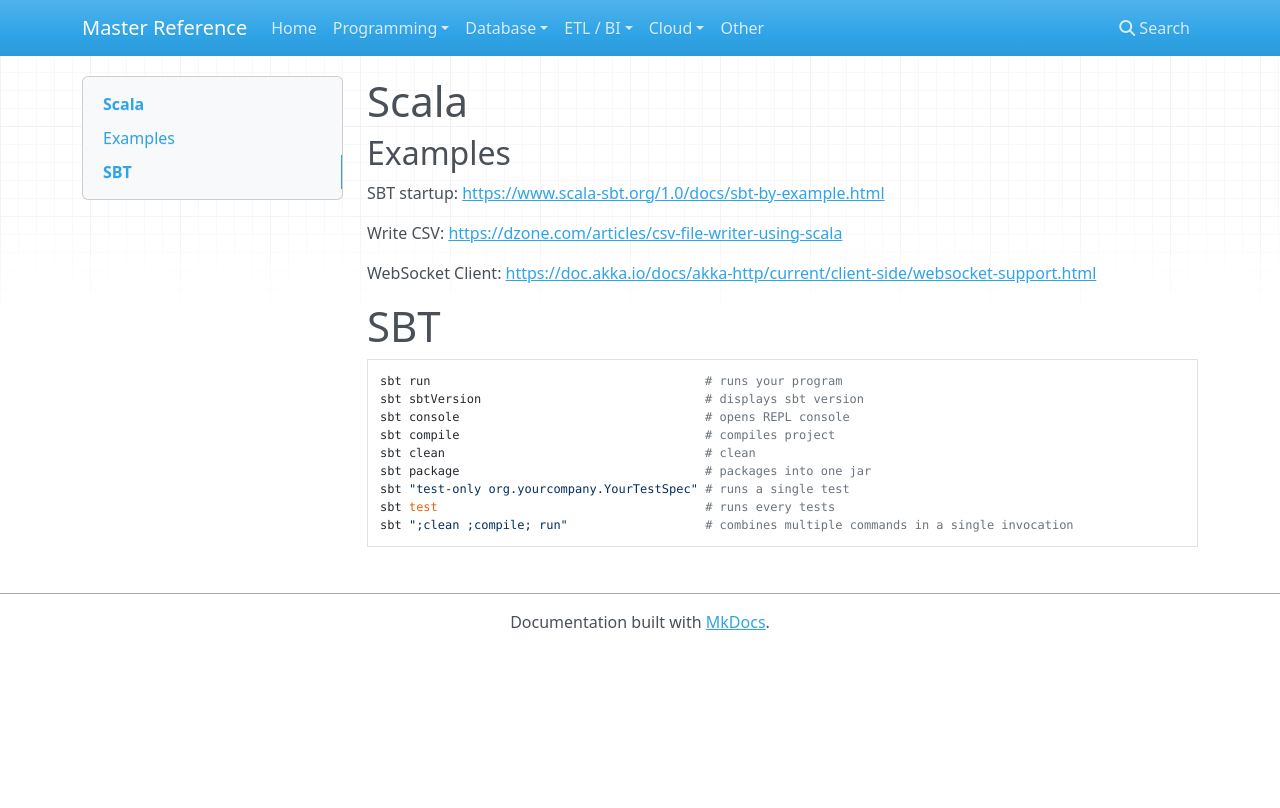
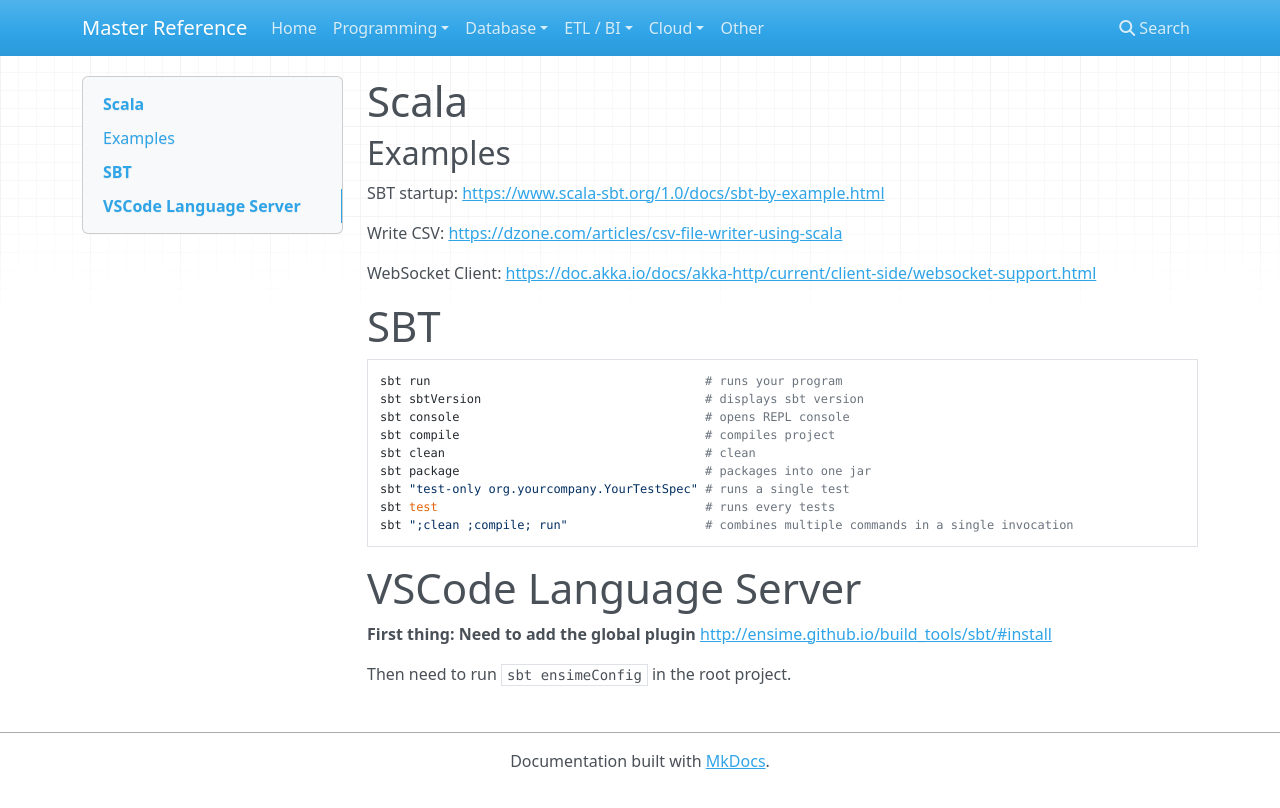
Before and after one commit to flarco/ref-docs, an MkDocs documentation site: the page built from docs/programming/scala.md, in a window 1280 px wide. Shown: the top 808 px of the page. Built offline with MkDocs 1.6.1, drawn with Linux system fonts in a browser that asks for light colours; nearby versions of some CDN libraries; old or Windows-style settings are respelled for this version of MkDocs.

Commit message:
Update scala.md

````diff
--- a/docs/programming/scala.md
+++ b/docs/programming/scala.md
@@ -21,3 +21,10 @@
 sbt test                                     # runs every tests
 sbt ";clean ;compile; run"                   # combines multiple commands in a single invocation
 ```
+
+# VSCode Language Server
+
+**First thing: Need to add the global plugin**
+<http://ensime.github.io/build_tools/sbt/#install>
+
+Then need to run `sbt ensimeConfig` in the root project.
````
